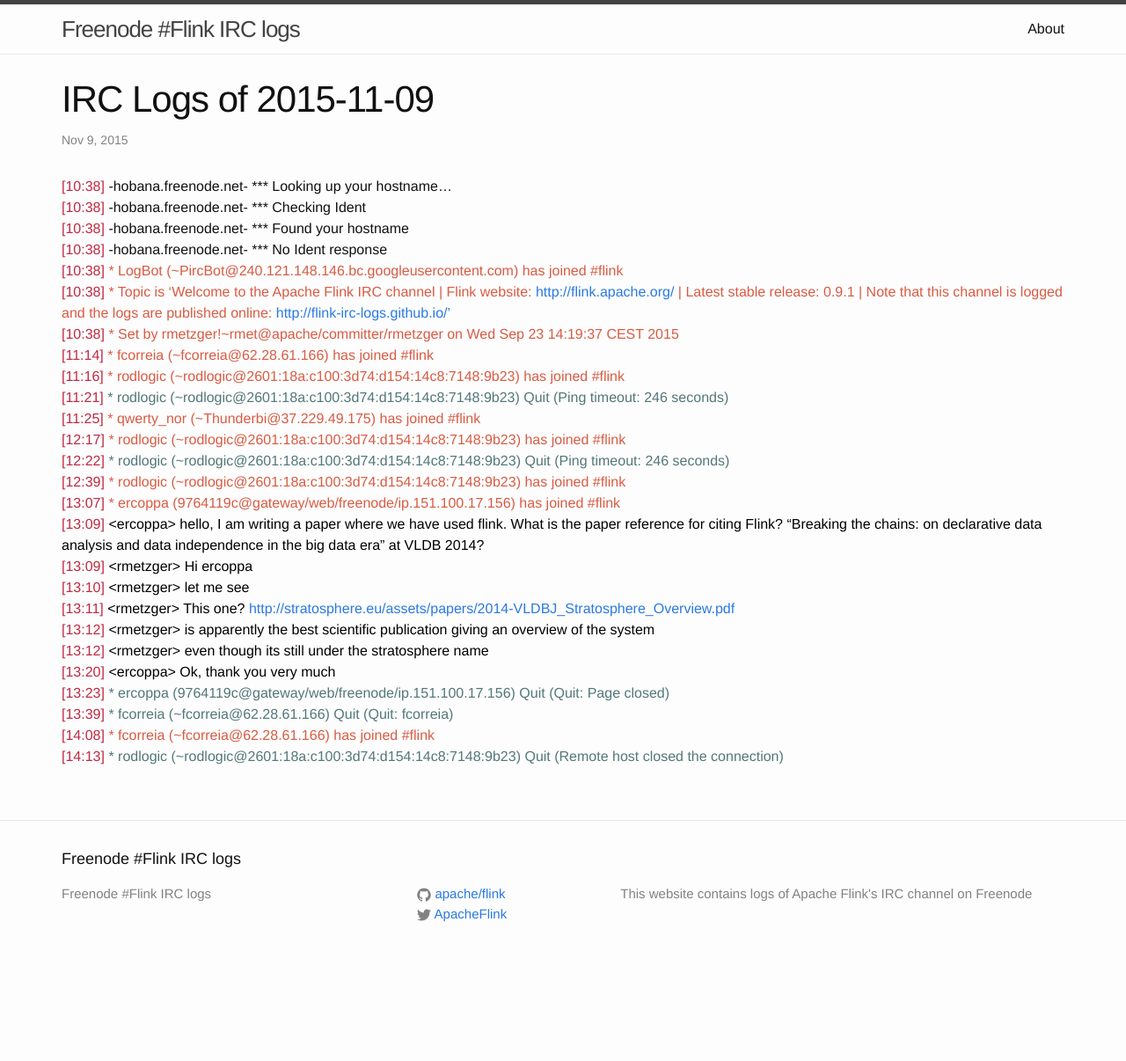
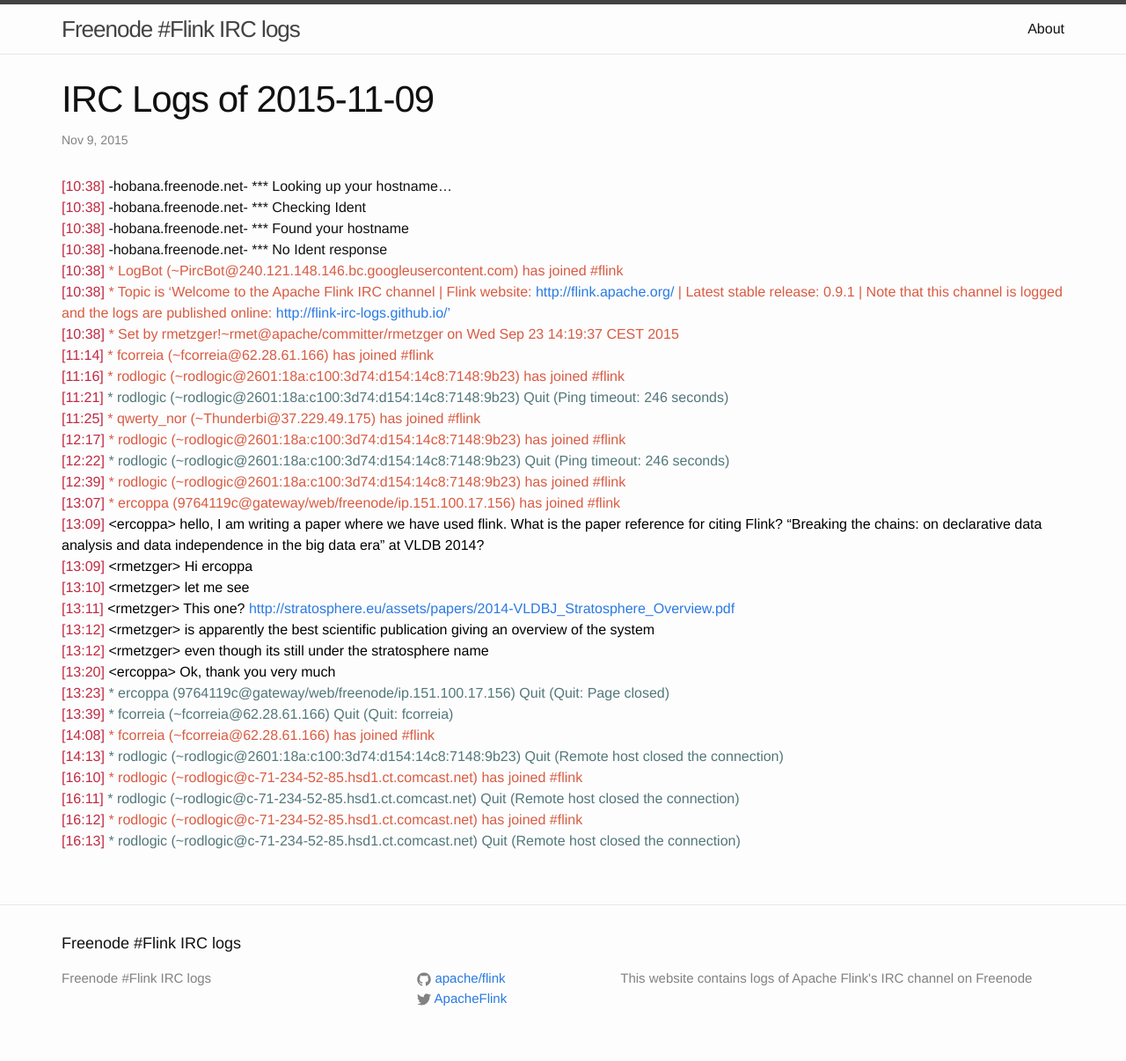
Before and after one commit to flink-irc-logs/flink-irc-logs.github.io, a Jekyll site: the page built from _posts/2015-11-09-logs.markdown, in a window 1280 px wide. Shown: the whole page at 88% size. Built offline with Jekyll 4.4.1, drawn with Linux system fonts in a browser that asks for light colours; before the commit the page ends 1110 px from its top, so only the background shows below that.

Commit message:
Update of the logs on Mon Nov  9 16:18:57 CET 2015

```diff
--- a/_posts/2015-11-09-logs.markdown
+++ b/_posts/2015-11-09-logs.markdown
@@ -30,3 +30,7 @@
 <span class="irc-date">[13:39]</span> <span class="irc-navy">* fcorreia (~fcorreia@62.28.61.166) Quit (Quit: fcorreia)</span><br />
 <span class="irc-date">[14:08]</span> <span class="irc-green">* fcorreia (~fcorreia@62.28.61.166) has joined #flink</span><br />
 <span class="irc-date">[14:13]</span> <span class="irc-navy">* rodlogic (~rodlogic@2601:18a:c100:3d74:d154:14c8:7148:9b23) Quit (Remote host closed the connection)</span><br />
+<span class="irc-date">[16:10]</span> <span class="irc-green">* rodlogic (~rodlogic@c-71-234-52-85.hsd1.ct.comcast.net) has joined #flink</span><br />
+<span class="irc-date">[16:11]</span> <span class="irc-navy">* rodlogic (~rodlogic@c-71-234-52-85.hsd1.ct.comcast.net) Quit (Remote host closed the connection)</span><br />
+<span class="irc-date">[16:12]</span> <span class="irc-green">* rodlogic (~rodlogic@c-71-234-52-85.hsd1.ct.comcast.net) has joined #flink</span><br />
+<span class="irc-date">[16:13]</span> <span class="irc-navy">* rodlogic (~rodlogic@c-71-234-52-85.hsd1.ct.comcast.net) Quit (Remote host closed the connection)</span><br />
```
